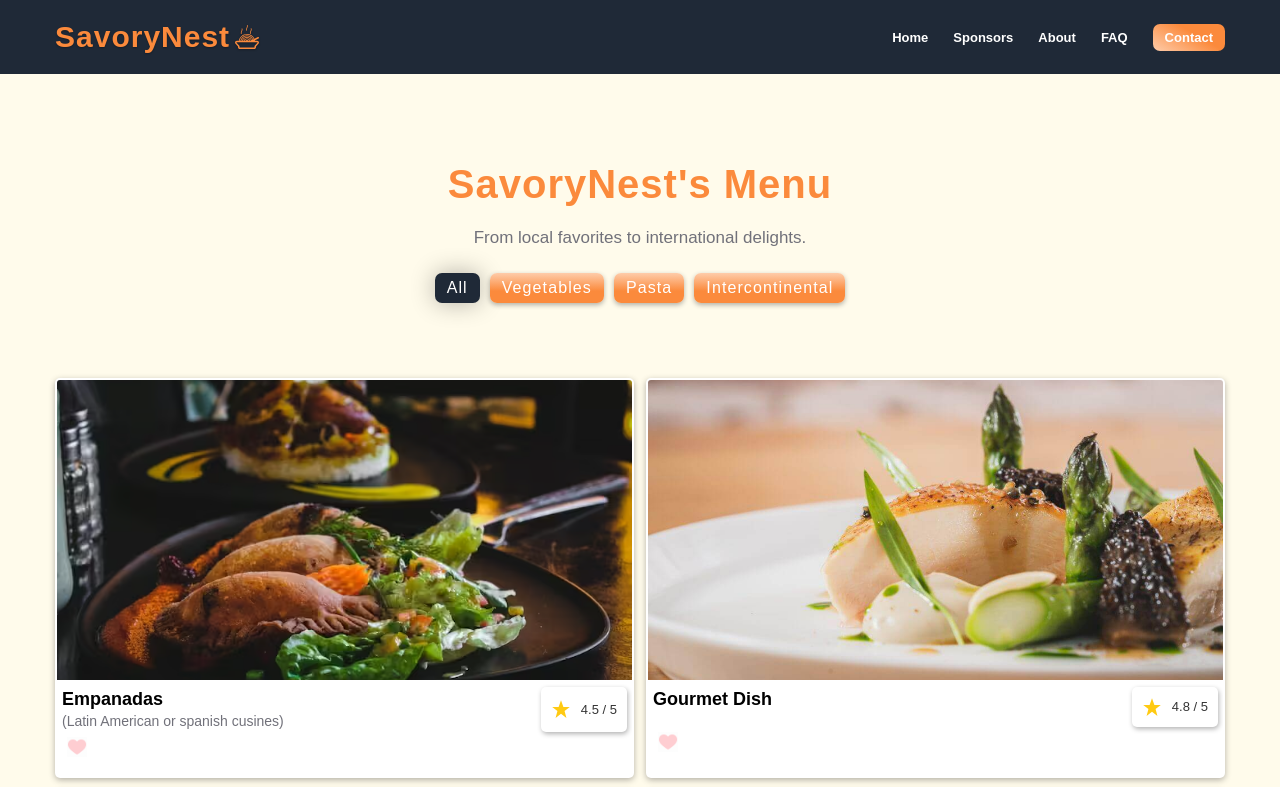
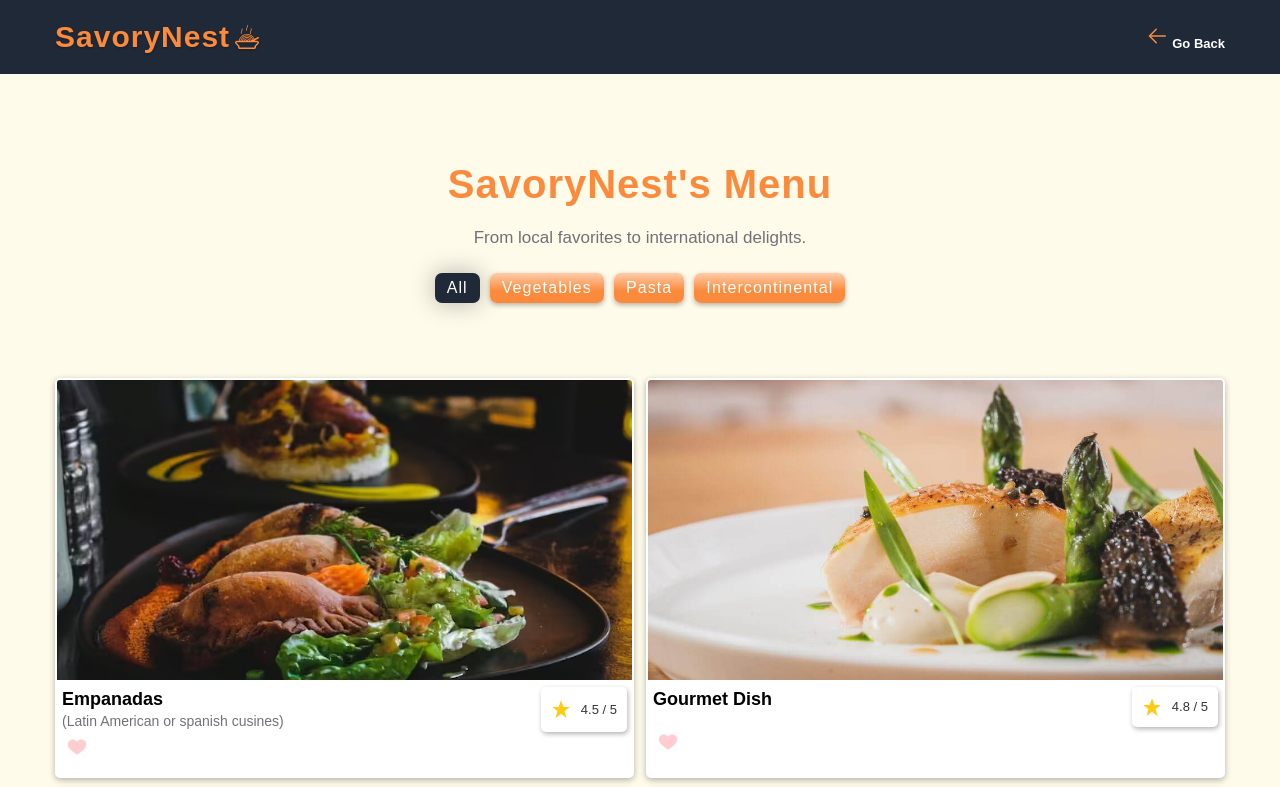
Before and after one commit to Hycienth-Paul025/SavoryNest, a website: page menu.html in a window 1280 px wide. Shown: the top 787 px of the page. Drawn offline with Linux system fonts and the light colour scheme; a web font is replaced by a local one.

Commit message:
Removed unused links and restructured.

```diff
--- a/menu.html
+++ b/menu.html
@@ -14,42 +14,27 @@
   </head>
   <body>
     <!-- NAVBAR SECTION -->
-    <div class="navbar">
+    <nav class="navbar">
       <div class="navbar-logo">
         <h1 class="navbar-logo-text">SavoryNest</h1>
         <svg class="navbar-logo-img">
           <use xlink:href="Assets/img/sprite.svg#icon-food"></use>
         </svg>
       </div>
-
-      <!--  FOR NAVBAR OVERLAY -->
-      <!--   <div class="navbar-overlay"></div>
- -->
-
-      <nav class="nav">
-        <ul class="navbar-item">
-          <li class="navbar-list">
-            <a href="index.html#menu" class="navbar-link">Home</a>
-          </li>
-
-          <li class="navbar-list">
-            <a href="#sponsors" class="navbar-link">Sponsors</a>
-          </li>
-
-          <li class="navbar-list">
-            <a href="#about" class="navbar-link">About</a>
-          </li>
-
-          <li class="navbar-list">
-            <a href="#faq" class="navbar-link">FAQ</a>
-          </li>
-
-          <li class="navbar-list">
-            <a href="#contact" class="navbar-link active-btn">contact</a>
-          </li>
-        </ul>
-      </nav>
-    </div>
+      <div class="menu-link">
+        <img
+          src="Assets/img/SVG/back-to-menu.svg"
+          alt="Back"
+          height="24px"
+          width="24px"
+        >
+        <span class="navbar-list">
+          <a href="index.html#menu" class="navbar-link">
+            Go Back
+          </a>
+        </span>
+      </div>
+    </nav>
 
     <section class="menu" id="menu">
       <h2 class="tertiary-heading">SavoryNest's Menu</h2>
```
